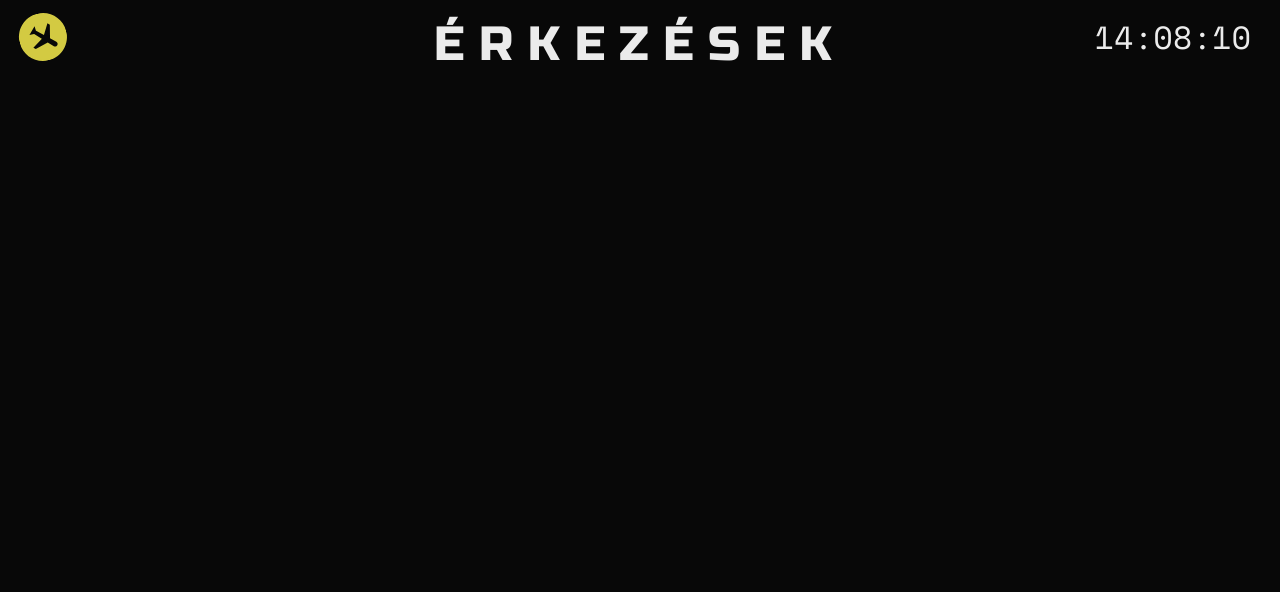
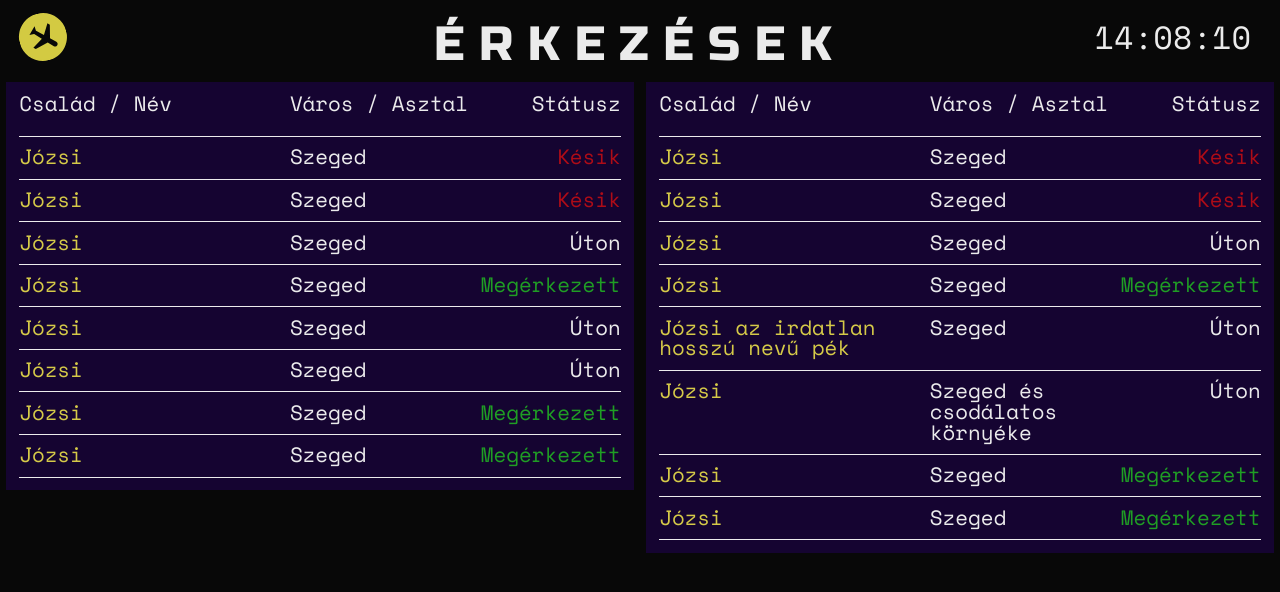
Before and after one commit to JarJarMP/WeddingFlightMonitor, a website: page index.html in a window 1280 px wide. Drawn offline with nearby package versions, Linux system fonts and the light colour scheme; files that its build step writes are made by us from their sources.

Commit message:
add - table design with sample content

```diff
--- a/index.html
+++ b/index.html
@@ -10,7 +10,7 @@
 </head>
 <body>
   <div class="flight-board">
-    <div class="flight-board-header">
+    <div class="flight-board-header cleared">
       <div class="header-icon">
         <img src="images/icons/airplane.svg" alt="airplane icon">
       </div>
@@ -22,10 +22,21 @@
       </div>
     </div>
 
-    <div class="flight-board-arrivals">
+    <div class="flight-board-arrivals cleared">
+      <div class="flight-board-arrivals__left"></div>
+      <div class="flight-board-arrivals__right"></div>
     </div>
   </div>
 
   <script src="js/timer.js"></script>
+  <script src="js/guests.js"></script>
+
+  <script>
+    const left = 'flight-board-arrivals__left',
+          right = 'flight-board-arrivals__right',
+          gl = new GuestList(left, right);
+
+    gl.render();
+  </script>
 </body>
 </html>
--- /dev/null
+++ b/js/guests.js
@@ -0,0 +1,176 @@
+function GuestList (left, right) {
+  this.selectors = {left, right};
+  this.list = {
+    left: [
+      {
+        name: 'Család / Név',
+        nameClass: '',
+        placement: 'Város / Asztal',
+        status: 'Státusz',
+        statusClass: '',
+        rowClass: 'flight-board-arrivals__header'
+      },
+      {
+        name: 'Józsi',
+        nameClass: 'text-yellow',
+        placement: 'Szeged',
+        status: 'Késik',
+        statusClass: 'text-red',
+        rowClass: 'flight-board-arrivals__entry'
+      },
+      {
+        name: 'Józsi',
+        nameClass: 'text-yellow',
+        placement: 'Szeged',
+        status: 'Késik',
+        statusClass: 'text-red',
+        rowClass: 'flight-board-arrivals__entry'
+      },
+      {
+        name: 'Józsi',
+        nameClass: 'text-yellow',
+        placement: 'Szeged',
+        status: 'Úton',
+        statusClass: '',
+        rowClass: 'flight-board-arrivals__entry'
+      },
+      {
+        name: 'Józsi',
+        nameClass: 'text-yellow',
+        placement: 'Szeged',
+        status: 'Megérkezett',
+        statusClass: 'text-green',
+        rowClass: 'flight-board-arrivals__entry'
+      },
+      {
+        name: 'Józsi',
+        nameClass: 'text-yellow',
+        placement: 'Szeged',
+        status: 'Úton',
+        statusClass: '',
+        rowClass: 'flight-board-arrivals__entry'
+      },
+      {
+        name: 'Józsi',
+        nameClass: 'text-yellow',
+        placement: 'Szeged',
+        status: 'Úton',
+        statusClass: '',
+        rowClass: 'flight-board-arrivals__entry'
+      },
+      {
+        name: 'Józsi',
+        nameClass: 'text-yellow',
+        placement: 'Szeged',
+        status: 'Megérkezett',
+        statusClass: 'text-green',
+        rowClass: 'flight-board-arrivals__entry'
+      },
+      {
+        name: 'Józsi',
+        nameClass: 'text-yellow',
+        placement: 'Szeged',
+        status: 'Megérkezett',
+        statusClass: 'text-green',
+        rowClass: 'flight-board-arrivals__entry'
+      }
+    ],
+    right: [
+      {
+        name: 'Család / Név',
+        nameClass: '',
+        placement: 'Város / Asztal',
+        status: 'Státusz',
+        statusClass: '',
+        rowClass: 'flight-board-arrivals__header'
+      },
+      {
+        name: 'Józsi',
+        nameClass: 'text-yellow',
+        placement: 'Szeged',
+        status: 'Késik',
+        statusClass: 'text-red',
+        rowClass: 'flight-board-arrivals__entry'
+      },
+      {
+        name: 'Józsi',
+        nameClass: 'text-yellow',
+        placement: 'Szeged',
+        status: 'Késik',
+        statusClass: 'text-red',
+        rowClass: 'flight-board-arrivals__entry'
+      },
+      {
+        name: 'Józsi',
+        nameClass: 'text-yellow',
+        placement: 'Szeged',
+        status: 'Úton',
+        statusClass: '',
+        rowClass: 'flight-board-arrivals__entry'
+      },
+      {
+        name: 'Józsi',
+        nameClass: 'text-yellow',
+        placement: 'Szeged',
+        status: 'Megérkezett',
+        statusClass: 'text-green',
+        rowClass: 'flight-board-arrivals__entry'
+      },
+      {
+        name: 'Józsi az irdatlan hosszú nevű pék',
+        nameClass: 'text-yellow',
+        placement: 'Szeged',
+        status: 'Úton',
+        statusClass: '',
+        rowClass: 'flight-board-arrivals__entry'
+      },
+      {
+        name: 'Józsi',
+        nameClass: 'text-yellow',
+        placement: 'Szeged és csodálatos környéke',
+        status: 'Úton',
+        statusClass: '',
+        rowClass: 'flight-board-arrivals__entry'
+      },
+      {
+        name: 'Józsi',
+        nameClass: 'text-yellow',
+        placement: 'Szeged',
+        status: 'Megérkezett',
+        statusClass: 'text-green',
+        rowClass: 'flight-board-arrivals__entry'
+      },
+      {
+        name: 'Józsi',
+        nameClass: 'text-yellow',
+        placement: 'Szeged',
+        status: 'Megérkezett',
+        statusClass: 'text-green',
+        rowClass: 'flight-board-arrivals__entry'
+      }
+    ]
+  };
+}
+
+GuestList.prototype.render = function () {
+  const self = this,
+        left = `<table>${self.list.left.map(guest => self.getOneRow(guest)).join('')}</table>`,
+        right = `<table>${self.list.right.map(guest => self.getOneRow(guest)).join('')}</table>`;
+
+  self.setHTML(self.selectors.left, left);
+  self.setHTML(self.selectors.right, right);
+}
+
+GuestList.prototype.getOneRow = function (data) {
+  const {name, placement, status, rowClass, nameClass, statusClass} = data;
+
+  return `<tr class="${rowClass}">
+  <td class="${nameClass}" width=45%>${name}</td>
+  <td width=30%>${placement}</td>
+  <td class="${statusClass}" width=25%>${status}</td>
+</tr>`;
+}
+
+GuestList.prototype.setHTML = function (classSelector, html) {
+  document.getElementsByClassName(classSelector)[0].innerHTML = html;
+}
--- a/js/timer.js
+++ b/js/timer.js
@@ -1,10 +1,6 @@
-window.addEventListener('load', function () {
-  updateTime();
-  window.setInterval(updateTime, 1000);
-});
-
-function updateTime () {
-  var element = document.getElementsByClassName('header-time__value')[0],
+const formatNumberWithZero = num => num < 10 ? `0${num}` : num,
+      updateTime = () => {
+        const element = document.getElementsByClassName('header-time__value')[0],
               currentTime = new Date();
 
         currentTimeStamp = [
@@ -16,6 +12,7 @@ function updateTime () {
         element.innerText = currentTimeStamp.join(':');
       }
 
-function formatNumberWithZero (num) {
-  return num < 10 ? '0' + num : num;
-}
+      window.addEventListener('load', function () {
+        updateTime();
+        window.setInterval(updateTime, 1000);
+      });
--- /dev/null
+++ b/less/board.less
@@ -0,0 +1,44 @@
+.flight-board-arrivals {
+  color: @board-font;
+  font-family: 'Space Mono', sans-serif;
+
+  td {
+    border-bottom: 1px solid @board-table-separator;
+    font-family: 'Space Mono', sans-serif;
+    padding: 0.5em 0;
+    text-align: left;
+  }
+
+  table {
+    color: @board-font;
+    font-size: 1.3em;
+    width: 100%;
+  }
+}
+
+.flight-board-arrivals__left,
+.flight-board-arrivals__right {
+  background-color: @board-table-background;
+  float: left;
+  padding: 1%;
+  width: 47%;
+  margin: 0 .5%;
+}
+
+.flight-board-arrivals__header {
+  td {
+    padding: 0 0 1em 0;
+
+    &:last-child {
+      text-align: right;
+    }
+  }
+}
+
+.flight-board-arrivals__entry {
+  td {
+    &:last-child {
+      text-align: right;
+    }
+  }
+}
--- /dev/null
+++ b/less/general.less
@@ -0,0 +1,23 @@
+body {
+  background-color: @app-background;
+}
+
+.cleared {
+  &:after {
+    clear: both;
+    content: "";
+    display: table;
+  }
+}
+
+.text-yellow {
+  color: @color-yellow;
+}
+
+.text-red {
+  color: @color-red;
+}
+
+.text-green {
+  color: @color-green;
+}
--- a/less/header.less
+++ b/less/header.less
@@ -3,12 +3,6 @@
 .flight-board-header {
   color: @header-font;
   padding: 0.8em;
-
-  &:after {
-    clear: both;
-    content: "";
-    display: table;
-  }
 
   > div{
     float: left;
--- a/less/main.less
+++ b/less/main.less
@@ -1,8 +1,6 @@
 @import "reset";
 @import "variables";
 @import "fonts";
+@import "general";
 @import "header";
-
-body {
-  background-color: @app-background;
-}
+@import "board";
--- a/less/variables.less
+++ b/less/variables.less
@@ -1,6 +1,6 @@
 // colors
 @color-black: #080808;
-@color-purple: #392655;
+@color-purple: #150431;
 @color-white: rgba(242, 242, 242, 0.973);
 @color-yellow: rgba(245, 234, 76, 0.863);
 @color-red: rgba(228, 15, 15, 0.74);
@@ -9,9 +9,10 @@
 // theme
 @app-background: @color-black;
 @header-font: @color-white;
-@table-background: @color-purple;
-@table-separator: @color-white;
-@table-font: @color-white;
-@table-font-highlight: @color-yellow;
-@table-font-warning: @color-red;
-@table-font-approved: @color-green;
+@board-font: @color-white;
+@board-table-background: @color-purple;
+@board-table-separator: @color-white;
+@board-table-font: @color-white;
+@board-table-font-highlight: @color-yellow;
+@board-table-font-warning: @color-red;
+@board-table-font-approved: @color-green;
```
Lines whose indentation alone changed are shown as unchanged.
